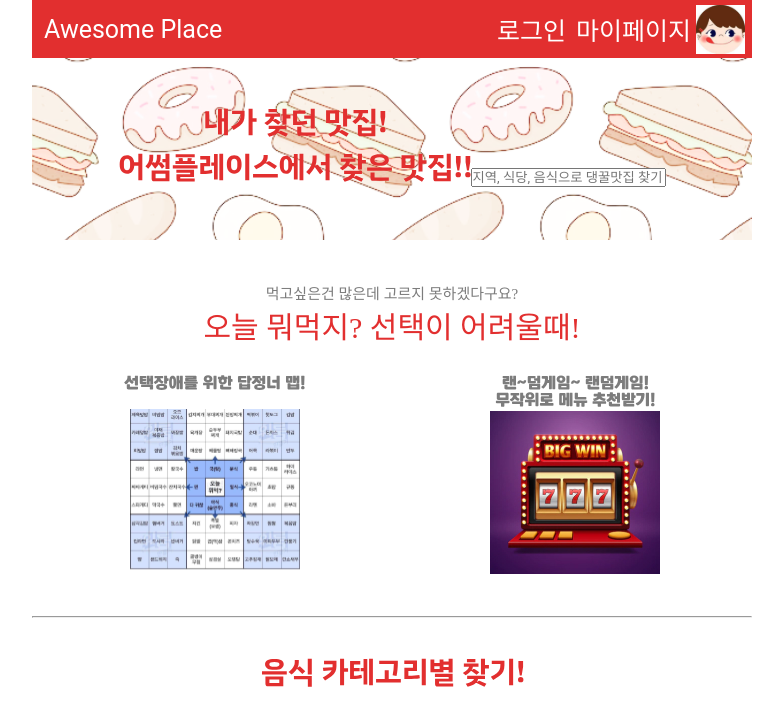
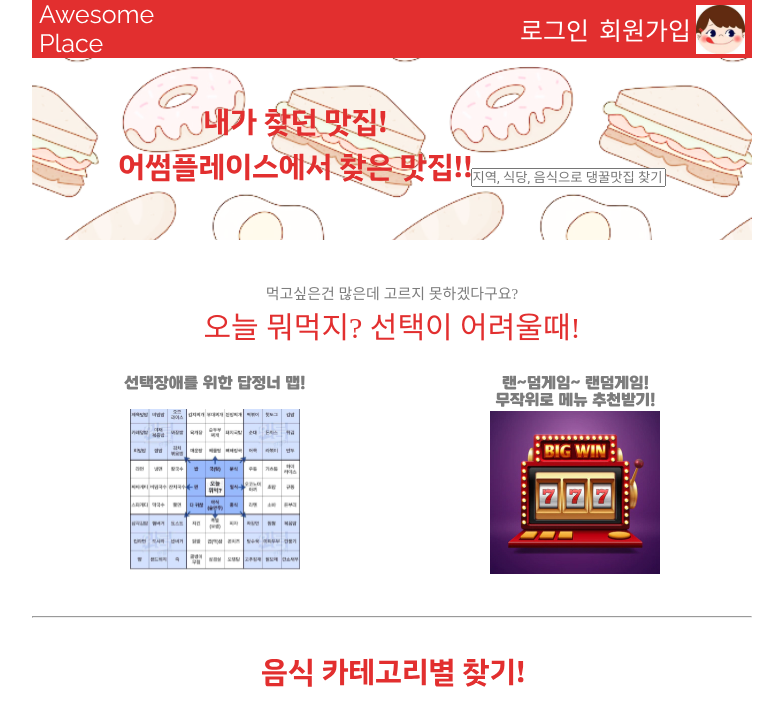
Before and after one commit to Capstone-Awesome-Place-Team/FrontEnd, a React (Create React App) app: page / in a window 1280 px wide. Shown: the top 726 px of the page, without its empty margins (248-1031 px from the left). Built offline with nearby package versions, Linux system fonts and the light colour scheme; no server answers; a web font is replaced by a local one.

Commit message:
헤더 로그인상태여부ux수정,awesome place로고 이미지추가

```diff
--- a/src/components/Header.tsx
+++ b/src/components/Header.tsx
@@ -2,10 +2,12 @@ import React from "react";
 import { useNavigate, useLocation } from "react-router-dom";
 import styled from "styled-components";
 import header_profile from "../static/image/header_profile.svg";
+import awesome from "../static/image/awesome place_font.svg"
 
 const Header: React.FC = (props) => {
   const navigate = useNavigate();
   const location = useLocation().pathname;
+  const isLogin = localStorage.getItem("token");
   return (
     <>
       {location === "/signin" || location === "/signup" ? null : (
@@ -27,11 +29,17 @@ const Header: React.FC = (props) => {
             boxSizing: "border-box",
           }}
         >
-          <Box onClick={() => navigate("/")}>Awesome Place</Box>
-
+          <img onClick={() => navigate("/")} src={awesome} alt=""></img>
           <div style={{ display: "flex", alignItems: "center" }}>
-            <Box onClick={() => navigate("/signin")}>로그인</Box>
-            <Box onClick={() => navigate("/mypage")}>마이페이지</Box>
+          {isLogin?.length === undefined && (
+              <Box onClick={() => navigate("/signin")}>로그인</Box>
+            )}
+            {isLogin?.length === undefined && (
+              <Box onClick={() => navigate("/signup")}>회원가입</Box>
+            )}
+            {isLogin?.length && (
+              <Box onClick={() => navigate("/mypage")}>마이페이지</Box>
+            )}
             <img src={header_profile} alt="profile"></img>
           </div>
         </div>
@@ -42,6 +50,7 @@ const Header: React.FC = (props) => {
 
 const Box = styled.div`
   margin: 0px 5px;
+  background-image: url(${(props:any)=>props.imgUrl});
   &:hover {
     cursor: pointer;
   }
```
Also changed, not shown: src/static/image/awesome place_font.svg (added).
